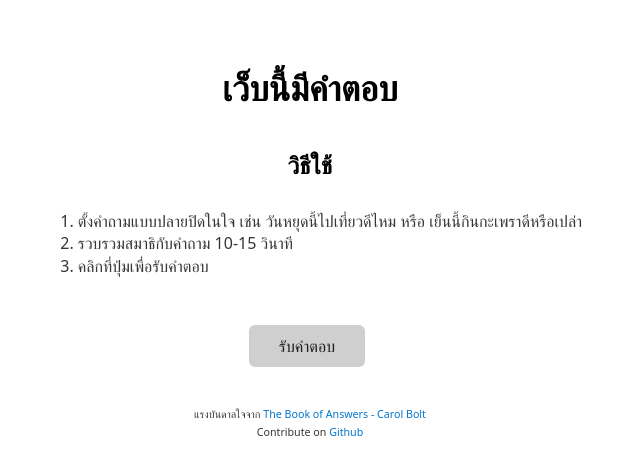
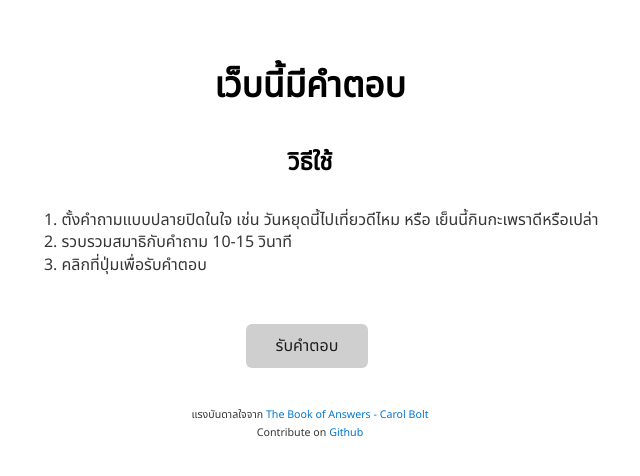
Before and after one commit to narze/the-web-of-answers, a SvelteKit app: page / in a window 1280 px wide. Shown: the part 160-636 px from the top of the page, without its empty margins (330-970 px from the left). Built offline with nearby package versions, Linux system fonts and the light colour scheme.

Commit message:
Use noto sans thai font

```diff
--- a/src/app.html
+++ b/src/app.html
@@ -4,6 +4,10 @@
 		<meta charset="utf-8" />
 		<link rel="icon" href="%sveltekit.assets%/favicon.png" />
 		<link rel="stylesheet" href="https://cdn.jsdelivr.net/npm/water.css@2/out/water.css" />
+		<link
+			rel="stylesheet"
+			href="https://fonts.googleapis.com/css?family=Noto+Sans+Thai&display=swap"
+		/>
 		<meta name="viewport" content="width=device-width, initial-scale=1.0" />
 		%sveltekit.head%
 	</head>
--- a/src/app.postcss
+++ b/src/app.postcss
@@ -1,6 +1,7 @@
 body {
 	margin-top: 0;
 	margin-bottom: 0;
+	font-family: 'Noto Sans Thai', sans-serif;
 }
 
 main {
```
